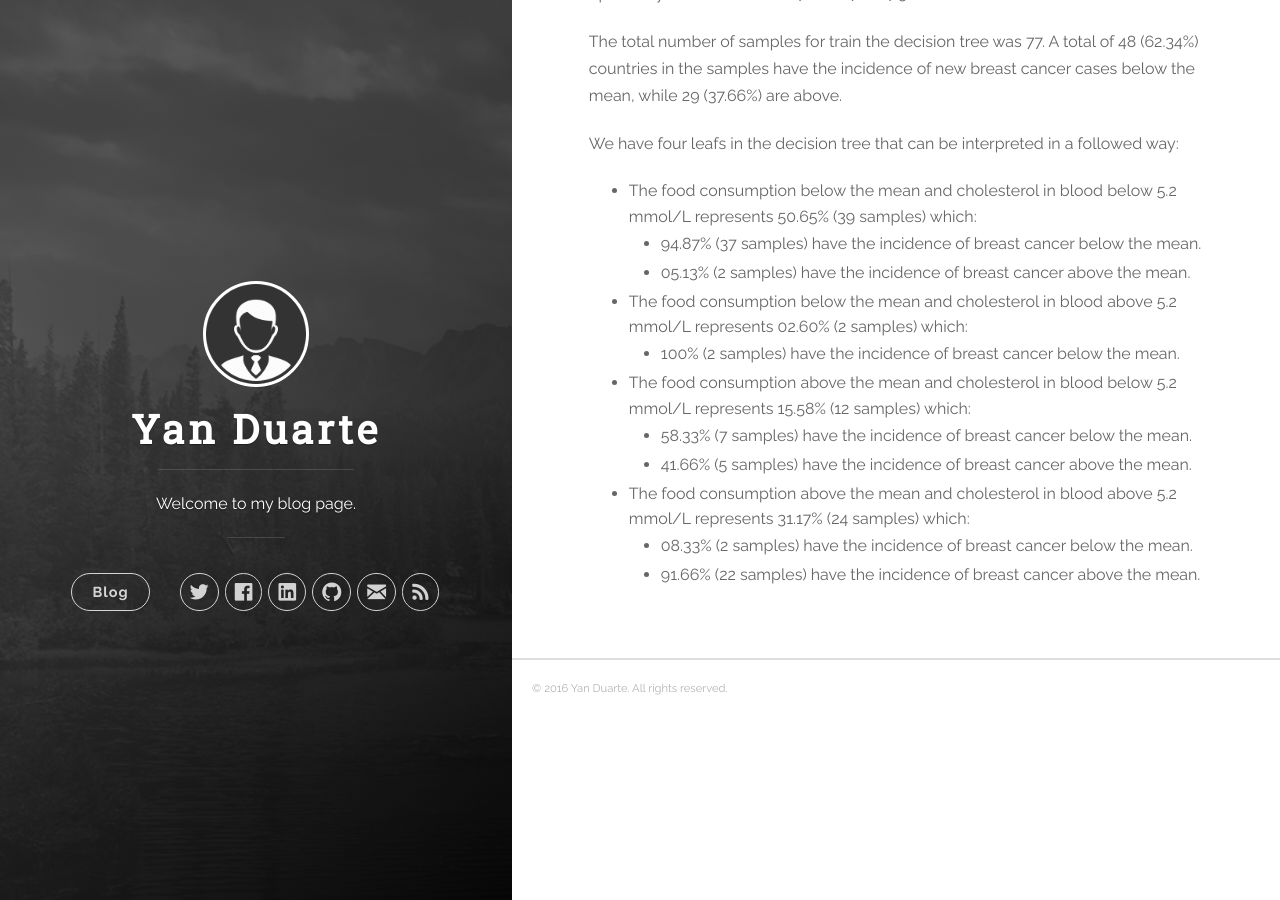
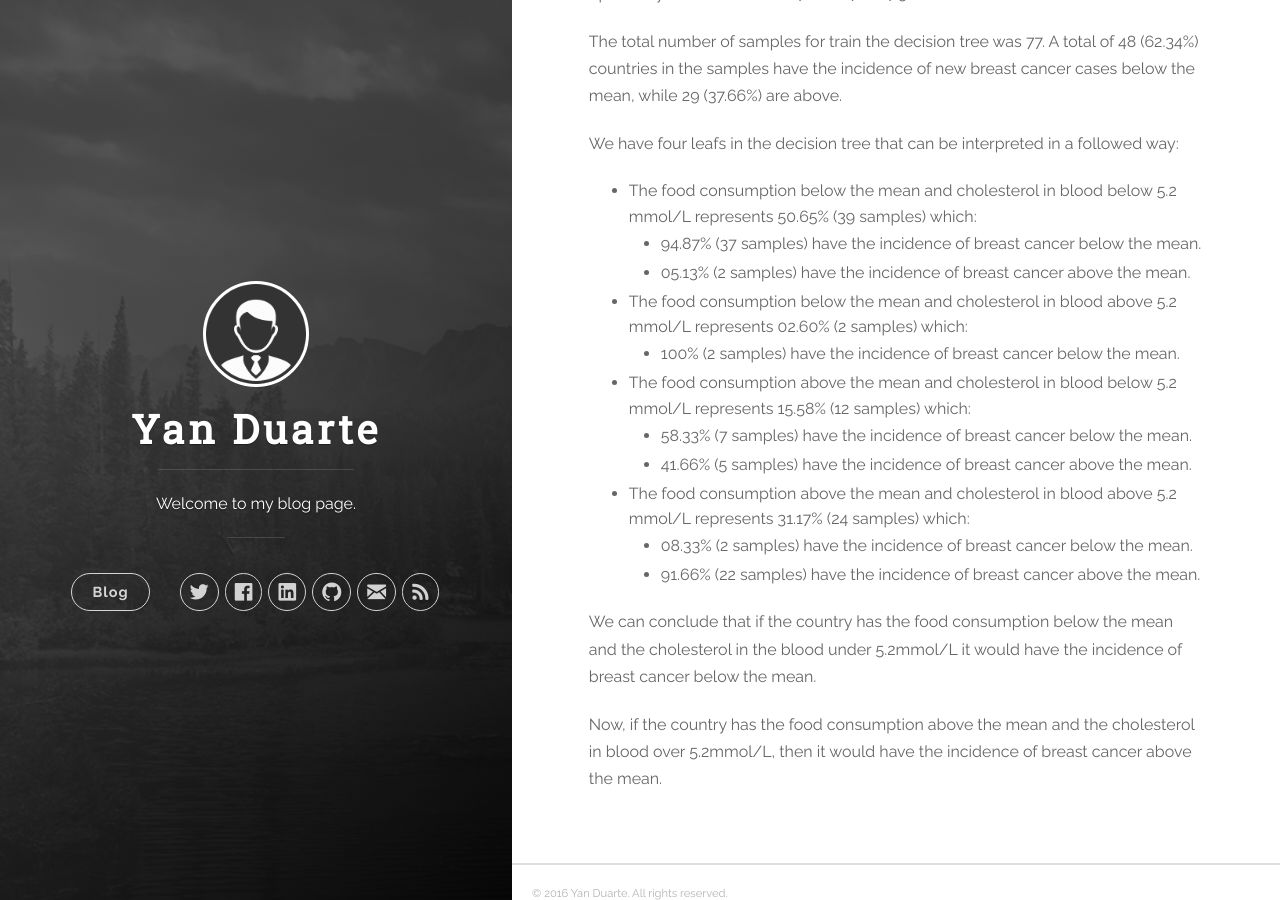
Before and after one commit to yan-duarte/yan-duarte.github.io, a Jekyll site: the page built from _posts/2016-10-08-MLDA-Assignment1.md, in a window 1280 px wide and 900 px high, scrolled down 4510 px. Built offline with Jekyll 4.4.1, drawn with Linux system fonts in a browser that asks for light colours; nearby versions of some CDN libraries.

Commit message:
Updated 2016-10-08-MLDA-Assignment1.md

```diff
--- a/_posts/2016-10-08-MLDA-Assignment1.md
+++ b/_posts/2016-10-08-MLDA-Assignment1.md
@@ -184,3 +184,7 @@ We have four leafs in the decision tree that can be interpreted in a followed wa
   - The food consumption above the mean and cholesterol in blood above 5.2 mmol/L represents 31.17% (24 samples) which:
     - 08.33% (2 samples) have the incidence of breast cancer below the mean.
     - 91.66% (22 samples) have the incidence of breast cancer above the mean.
+
+We can conclude that if the country has the food consumption below the mean and the cholesterol in the blood under 5.2mmol/L it would have the incidence of breast cancer below the mean.
+
+Now, if the country has the food consumption above the mean and the cholesterol in blood over 5.2mmol/L, then it would have the incidence of breast cancer above the mean.
```
